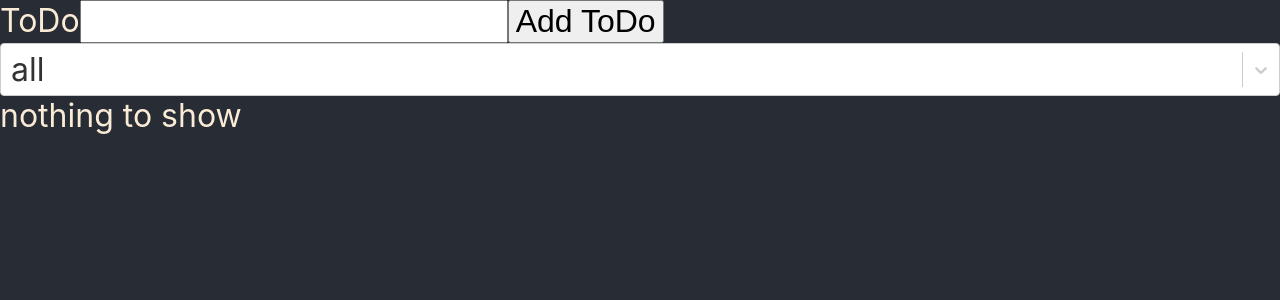
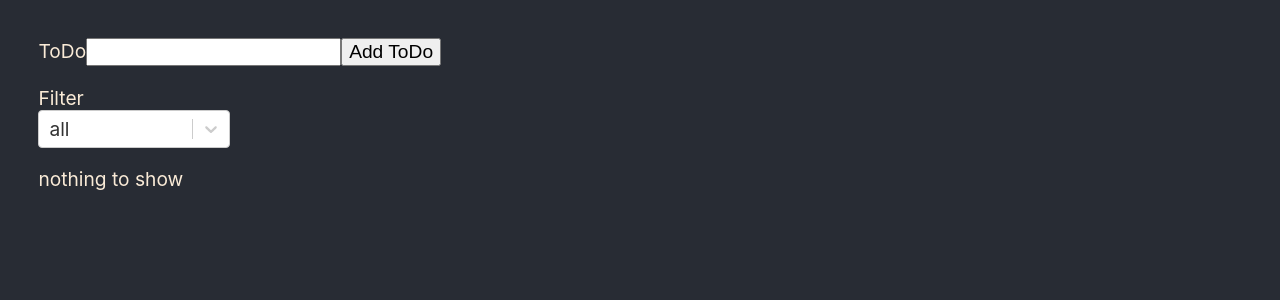
Before and after one commit to overbye87/react-18-todolist, a React (Create React App) app: page / in a window 1280 px wide. Shown: the top 300 px of the page. Built offline with nearby package versions, Linux system fonts and the light colour scheme; the HTML template or start-up script is replaced by a standard one.

Commit message:
fix styles

```diff
--- a/src/GlobalStyle.js
+++ b/src/GlobalStyle.js
@@ -3,16 +3,21 @@ import { createGlobalStyle } from 'styled-components';
 const GlobalStyle = createGlobalStyle`
   body {
     margin: 0;
-    padding: 0;
+    padding: 2em;
     margin: 0;
     background-color: #282c34;
     color: antiquewhite;
-    font-size: 2em;
+    font-size: 1.2em;
     font-family: -apple-system, BlinkMacSystemFont, 'Segoe UI', 'Roboto', 'Oxygen',
       'Ubuntu', 'Cantarell', 'Fira Sans', 'Droid Sans', 'Helvetica Neue',
       sans-serif;
     -webkit-font-smoothing: antialiased;
     -moz-osx-font-smoothing: grayscale;
+    .container {
+      display: flex;
+      flex-direction: column;
+      gap: 1em;
+    }
     input {
       font-size: inherit;
     }
@@ -23,6 +28,10 @@ const GlobalStyle = createGlobalStyle`
     .checkbox {
       transform:scale(2);
     }
+    .select{
+      color: #282c34;
+      width: 10em;
+    }
   }
 `;
 
--- a/src/components/Filter.tsx
+++ b/src/components/Filter.tsx
@@ -18,7 +18,9 @@ const Filter: React.FC<IProps> = (props) => {
   }
   return (
     <div>
+      {'Filter'}
       <Select
+        className="select"
         options={options}
         value={selectedFilter}
         onChange={handleChange}
--- a/src/components/ToDo.tsx
+++ b/src/components/ToDo.tsx
@@ -40,7 +40,7 @@ const ToDo = () => {
   }
 
   return (
-    <div>
+    <div className="container">
       <AddForm
         onAddTodo={handlAddTodo}
        />
```
